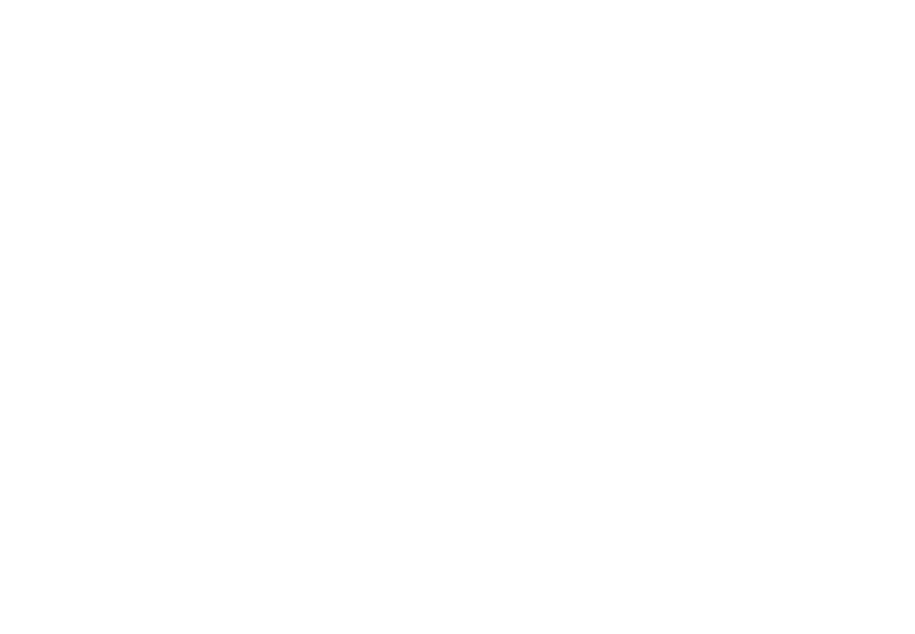
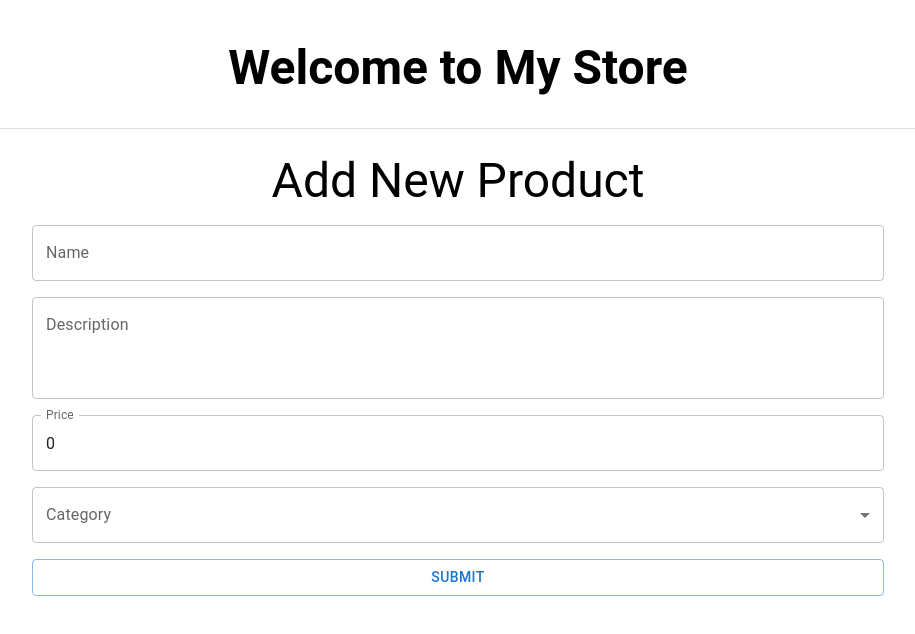
Before and after one commit to JiaLi35/react-ecommerce, a React (Vite) app: page /products/new in a window 1280 px wide. Before the commit this address had no page. Shown: the top 634 px of the page, without its empty margins (182-1097 px from the left). Built offline with nearby package versions, Linux system fonts and the light colour scheme.

Commit message:
add product page and pagination

```diff
--- a/package.json
+++ b/package.json
@@ -16,7 +16,8 @@
     "axios": "^1.11.0",
     "react": "^19.1.1",
     "react-dom": "^19.1.1",
-    "react-router": "^7.8.1"
+    "react-router": "^7.8.1",
+    "sonner": "^2.0.7"
   },
   "devDependencies": {
     "@eslint/js": "^9.33.0",
--- a/src/App.jsx
+++ b/src/App.jsx
@@ -1,13 +1,17 @@
 import { BrowserRouter, Routes, Route } from "react-router";
 import Products from "./pages/Products";
+import ProductAdd from "./pages/ProductAdd";
+import { Toaster } from "sonner";
 
 function App() {
   return (
     <>
       <BrowserRouter>
         <Routes>
-          <Route path="/" element={<Products />}></Route>
+          <Route path="/" element={<Products />} />
+          <Route path="/products/new" element={<ProductAdd />} />
         </Routes>
+        <Toaster />
       </BrowserRouter>
     </>
   );
--- /dev/null
+++ b/src/components/Header.jsx
@@ -0,0 +1,15 @@
+import { Box, Typography } from "@mui/material";
+
+const Header = () => {
+  return (
+    <Box
+      sx={{ textAlign: "center", py: 4, mb: 3, borderBottom: "1px solid #ddd" }}
+    >
+      <Typography variant="h3" sx={{ fontWeight: "bold" }}>
+        Welcome to My Store
+      </Typography>
+    </Box>
+  );
+};
+
+export default Header;
--- /dev/null
+++ b/src/pages/ProductAdd.jsx
@@ -0,0 +1,117 @@
+import Header from "../components/Header";
+import {
+  Container,
+  Box,
+  Typography,
+  TextField,
+  Button,
+  FormControl,
+  InputLabel,
+  MenuItem,
+  Select,
+} from "@mui/material";
+import { useState, useEffect } from "react";
+import { addProduct } from "../utils/api";
+import { toast } from "sonner";
+import { useNavigate } from "react-router";
+
+const ProductAdd = () => {
+  const navigate = useNavigate();
+  const [name, setName] = useState("");
+  const [description, setDescription] = useState("");
+  const [price, setPrice] = useState(0);
+  const [category, setCategory] = useState("");
+
+  const handleFormSubmit = async (event) => {
+    // 1. check for error
+    if (!name || !price || !category) {
+      toast.error("Please fill up the required fields.");
+    }
+
+    try {
+      // 2. trigger the API to create new product
+      await addProduct(name, description, price, category);
+      // 3. if successful, redirect user back to home page and show success message
+      toast("New Product has been added");
+      navigate("/");
+    } catch (error) {
+      toast.error(error.message);
+    }
+  };
+
+  return (
+    <>
+      <Header />
+      <Container maxWidth="md">
+        <Typography variant="h3" align="center" mb={2}>
+          Add New Product
+        </Typography>
+        <Box mb={2}>
+          <TextField
+            label="Name"
+            fullWidth
+            value={name}
+            onChange={(event) => {
+              setName(event.target.value);
+            }}
+          />
+        </Box>
+        <Box mb={2}>
+          <TextField
+            label="Description"
+            fullWidth
+            multiline
+            rows={3}
+            value={description}
+            onChange={(event) => {
+              setDescription(event.target.value);
+            }}
+          />
+        </Box>
+        <Box mb={2}>
+          <TextField
+            type="number"
+            label="Price"
+            fullWidth
+            value={price}
+            onChange={(event) => {
+              setPrice(event.target.value);
+            }}
+          />
+        </Box>
+        <Box mb={2}>
+          <FormControl sx={{ width: "100%" }}>
+            <InputLabel id="demo-simple-select-label">Category</InputLabel>
+            <Select
+              labelId="demo-simple-select-label"
+              id="demo-simple-select"
+              value={category}
+              label="Category"
+              onChange={(event) => {
+                setCategory(event.target.value);
+              }}
+            >
+              <MenuItem value="all">All Categories</MenuItem>
+              <MenuItem value="Games">Games</MenuItem>
+              <MenuItem value="Consoles">Consoles</MenuItem>
+              <MenuItem value="Accessories">Accessories</MenuItem>
+              <MenuItem value="Subscriptions">Subscriptions</MenuItem>
+            </Select>
+          </FormControl>
+        </Box>
+        <Box mb={2}>
+          <Button
+            variant="outlined"
+            color="primary"
+            fullWidth
+            onClick={handleFormSubmit}
+          >
+            Submit
+          </Button>
+        </Box>
+      </Container>
+    </>
+  );
+};
+
+export default ProductAdd;
--- /dev/null
+++ b/src/pages/ProductEdit.jsx
@@ -0,0 +1,5 @@
+const ProductEdit = () => {
+  return <>Edit a product</>;
+};
+
+export default ProductEdit;
--- a/src/pages/Products.jsx
+++ b/src/pages/Products.jsx
@@ -13,37 +13,40 @@
   Chip,
   Divider,
 } from "@mui/material";
+import Header from "../components/Header";
 import { getProducts } from "../utils/api";
 import { useState, useEffect } from "react";
+import { Link } from "react-router";
 
 export default function Product() {
   // to store data from /products API
   const [products, setProducts] = useState([]);
   // state to store category filter
   const [category, setCategory] = useState("all");
+  // to track which page the user is in
+  const [page, setPage] = useState(1);
 
   useEffect(() => {
     // get movies from API
-    getProducts(category).then((data) => {
+    getProducts(category, page).then((data) => {
       setProducts(data);
     });
-  }, [category]);
+  }, [category, page]);
 
   return (
     <>
-      {/* header */}
+      <Header />
       <Container>
-        <Box sx={{ display: "flex", justifyContent: "center", py: 2 }}>
-          <Typography variant="h3" sx={{ fontWeight: "bold" }}>
-            Welcome to My Store
-          </Typography>
-        </Box>
-        <Divider />
         <Box sx={{ display: "flex", justifyContent: "space-between", py: 2 }}>
           <Typography variant="h5" sx={{ fontWeight: "bold" }}>
-            Products
+            Product
           </Typography>
-          <Button variant="contained" color="success">
+          <Button
+            variant="contained"
+            color="success"
+            component={Link}
+            to="/products/new"
+          >
             Add New
           </Button>
         </Box>
@@ -55,7 +58,11 @@
               id="demo-simple-select"
               value={category}
               label="Category"
-              onChange={(event) => setCategory(event.target.value)}
+              onChange={(event) => {
+                setCategory(event.target.value);
+                // reset the page back to 1
+                setPage(1);
+              }}
             >
               <MenuItem value="all">All Categories</MenuItem>
               <MenuItem value="Games">Games</MenuItem>
@@ -65,12 +72,12 @@
             </Select>
           </FormControl>
         </Box>
-        <Grid container spacing={2}>
+        <Grid container spacing={4}>
           {products.map((product) => (
-            <Grid size={{ xs: 12, sm: 12, md: 6, lg: 4 }} key={product.id}>
+            <Grid size={{ xs: 12, sm: 12, md: 6, lg: 4 }} key={product._id}>
               <Card>
                 <CardContent>
-                  <Typography sx={{ fontWeight: "bold" }}>
+                  <Typography sx={{ fontWeight: "bold", minHeight: "30px" }}>
                     {product.name}
                   </Typography>
                   <Box
@@ -81,12 +88,12 @@
                     }}
                   >
                     <Chip
-                      variant="outlined"
+                      variant="contained"
                       color="warning"
                       label={`$${product.price}`}
                     />
                     <Chip
-                      variant="outlined"
+                      variant="contained"
                       color="success"
                       label={`${product.category}`}
                     />
@@ -136,6 +143,35 @@
             </Grid>
           ))}
         </Grid>
+        {products.length === 0 ? (
+          <Typography variant="h4" sx={{ py: 3, textAlign: "center" }}>
+            No more products found.
+          </Typography>
+        ) : null}
+        <Box
+          sx={{
+            py: 2,
+            display: "flex",
+            justifyContent: "space-between",
+            alignItems: "center",
+          }}
+        >
+          <Button
+            variant="contained"
+            disabled={page === 1 ? true : false}
+            onClick={() => setPage(page - 1)}
+          >
+            Previous
+          </Button>
+          <span>Page: {page}</span>
+          <Button
+            variant="contained"
+            disabled={products.length < 6 ? true : false}
+            onClick={() => setPage(page + 1)}
+          >
+            Next
+          </Button>
+        </Box>
       </Container>
     </>
   );
--- a/src/utils/api.js
+++ b/src/utils/api.js
@@ -1,10 +1,30 @@
 import axios from "axios";
 
-const API_URL = "http://localhost:5125/products";
+const API_URL = "http://localhost:5125/";
 
-export async function getProducts(category) {
+export async function getProducts(category, page = 1) {
   const response = await axios.get(
-    API_URL + "?category=" + (category === "all" ? "" : category)
+    API_URL +
+      "products?page=" +
+      page +
+      (category === "all" ? "" : "&category=" + category)
   );
+  // http:localhost:5125/products?page=1&category=Games
   return response.data;
 }
+
+export function getProduct() {}
+
+export async function addProduct(name, description, price, category) {
+  const response = await axios.post(API_URL + "products", {
+    name: name,
+    description: description,
+    price: price,
+    category: category,
+  });
+  return response.data;
+}
+
+export function updateProduct() {}
+
+export function deleteProduct() {}
```
Also changed, not shown: 1 other file (tests, documents, lock files or other folders).
